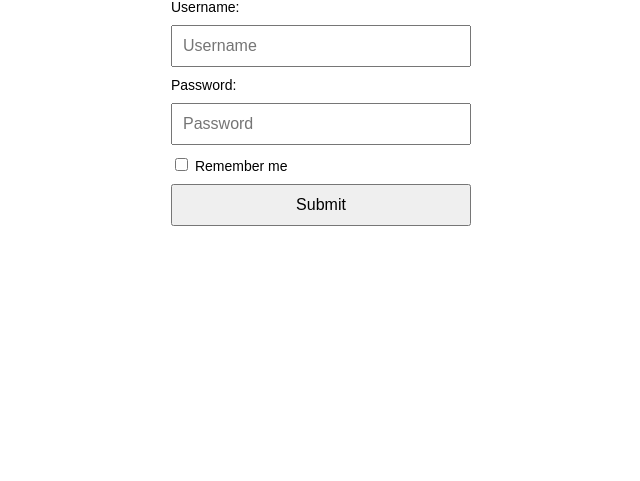
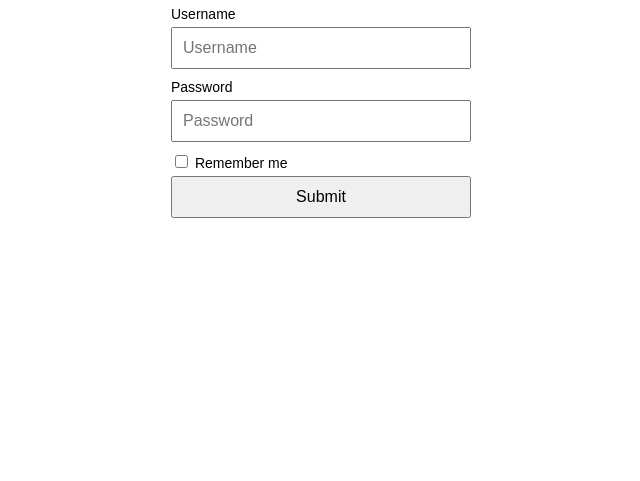
Before and after one commit to acciojob/remember-me-login-form-LINU00, a website: page main.html in a window 1280 px wide. Shown: the part 335-816 px from the top of the page, without its empty margins (319-959 px from the left). Drawn offline with Linux system fonts and the light colour scheme.

```diff
--- a/main.html
+++ b/main.html
@@ -9,10 +9,10 @@
 <body>
     <h1>Login Form</h1>
     <form id="loginForm">
-        <label for="username">Username:</label>
+        <label for="username">Username</label>
         <input type="text" id="username" placeholder="Username">
 
-        <label for="password">Password:</label>
+        <label for="password">Password</label>
         <input type="password" id="password" placeholder="Password">
 
         <label for="checkbox">
@@ -21,7 +21,6 @@
 
         <input type="submit" id="submit" value="Submit">
     </form>
-
     <button id="existing" style="display:none;">Login as existing user</button>
 
     <script src="script.js"></script>
--- a/styles.css
+++ b/styles.css
@@ -17,16 +17,16 @@
     width: 300px;
 }
 
+label {
+    margin-bottom: 5px;
+    font-size: 14px;
+}
+
 input[type="text"],
 input[type="password"] {
     margin-bottom: 10px;
     padding: 10px;
     font-size: 16px;
-}
-
-label {
-    margin-bottom: 10px;
-    font-size: 14px;
 }
 
 input[type="submit"],
```
